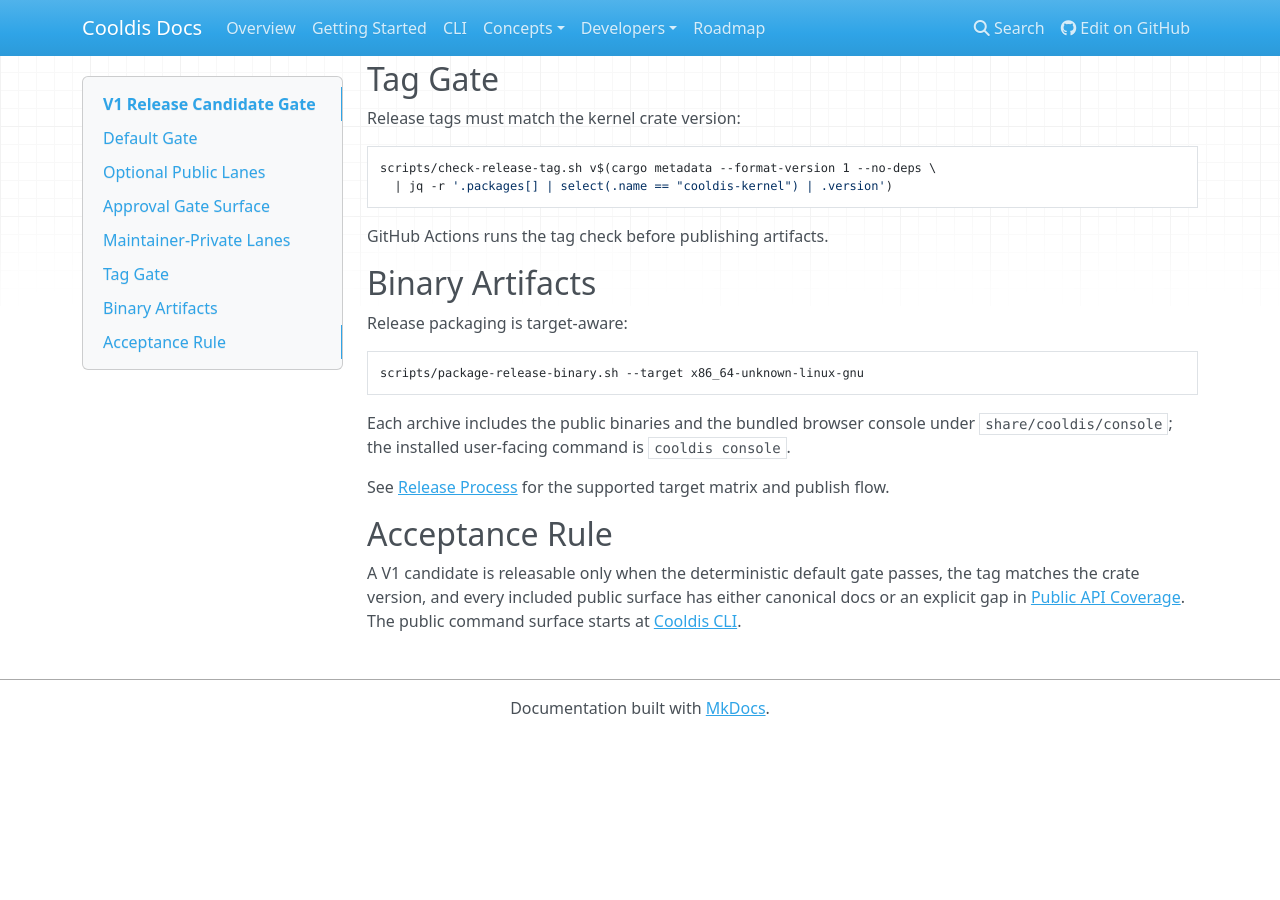
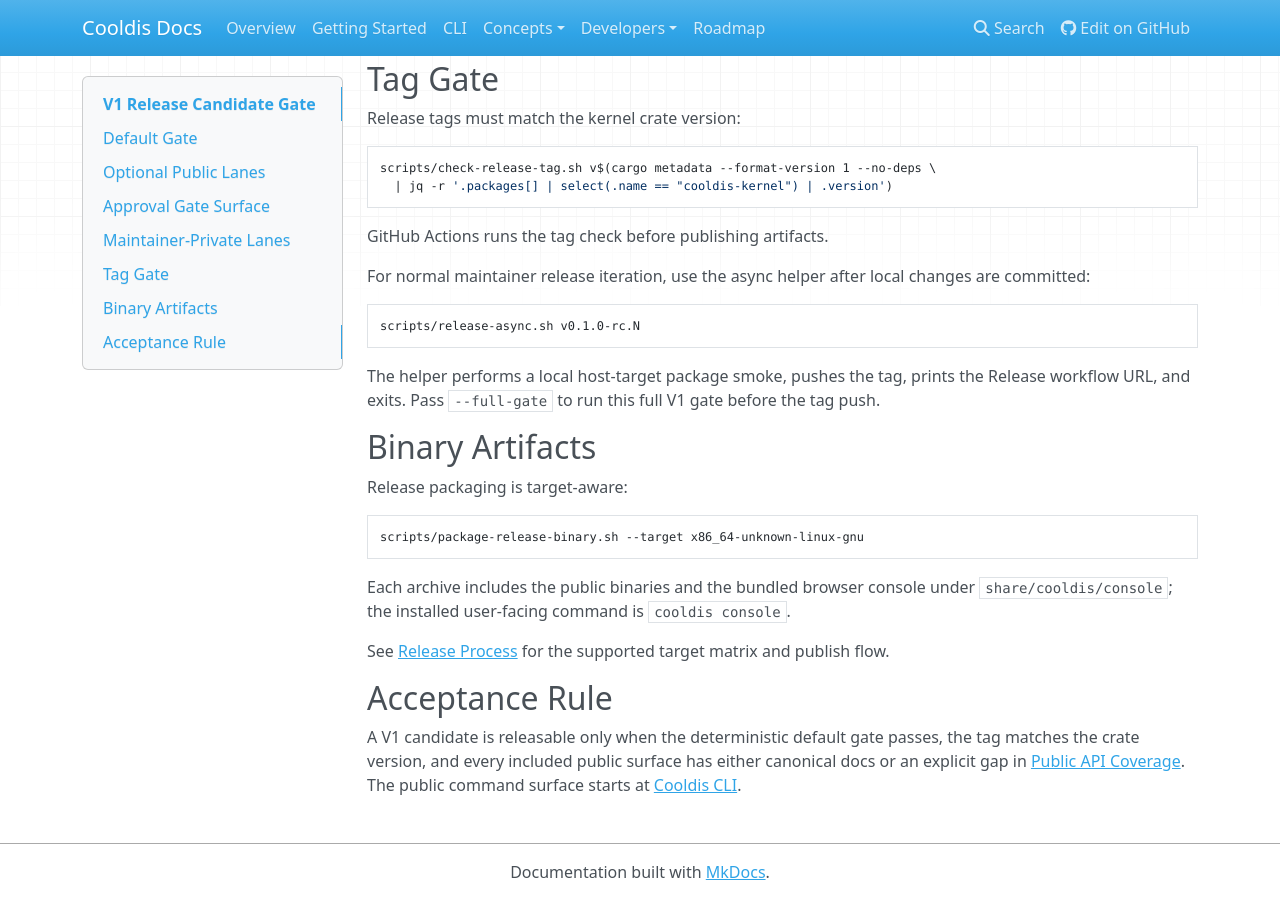
Before and after one commit to emotionscientific/cooldis-kernel, an MkDocs documentation site: the page built from docs/v1-release-candidate.md, in a window 1280 px wide and 900 px high, scrolled down 1152 px. Built offline with MkDocs 1.6.1, drawn with Linux system fonts in a browser that asks for light colours; nearby versions of some CDN libraries; before the commit the page ends 1888 px from its top, so only the background shows below that.

Commit message:
Add async release helper

````diff
--- a/docs/v1-release-candidate.md
+++ b/docs/v1-release-candidate.md
@@ -68,6 +68,17 @@
 
 GitHub Actions runs the tag check before publishing artifacts.
 
+For normal maintainer release iteration, use the async helper after local
+changes are committed:
+
+```sh
+scripts/release-async.sh v0.1.0-rc.N
+```
+
+The helper performs a local host-target package smoke, pushes the tag, prints
+the Release workflow URL, and exits. Pass `--full-gate` to run this full V1 gate
+before the tag push.
+
 ## Binary Artifacts
 
 Release packaging is target-aware:
````
Also changed, not shown: README.md (+2 -1 lines), RELEASE.md (+26 -1 lines), 1 other file.
